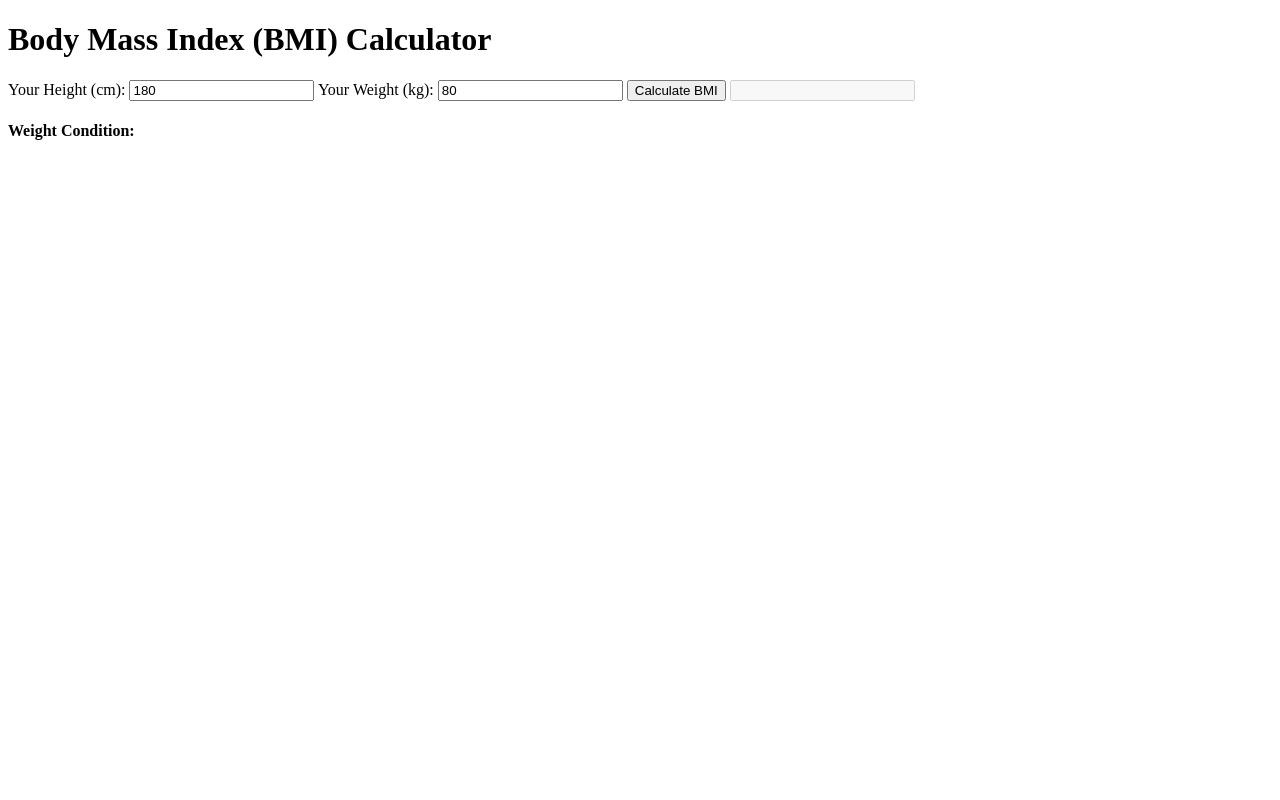
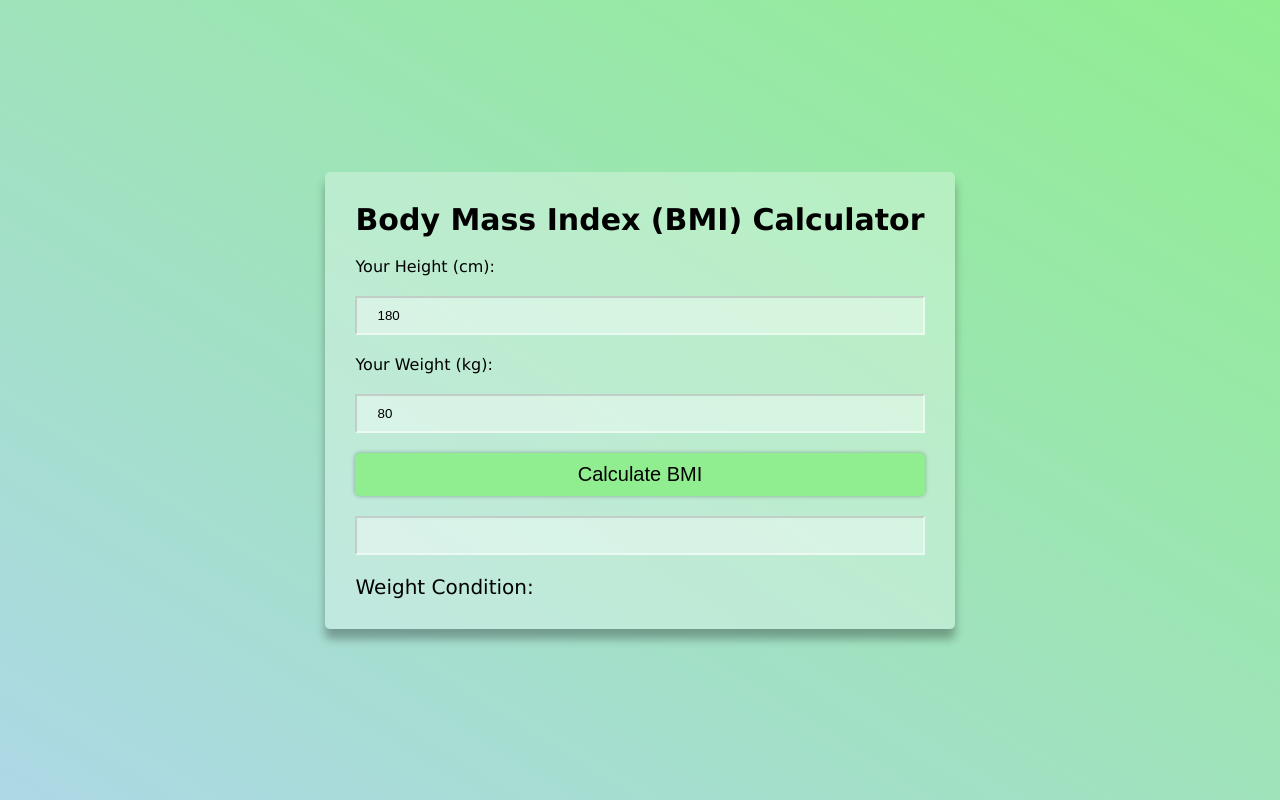
Before and after one commit to PmS-crypto/bmiCalculator, a plain HTML site: page index.html in a window 1280 px wide. Drawn offline with Linux system fonts and the light colour scheme.

Commit message:
feat: add css styles

```diff
--- a/index.html
+++ b/index.html
@@ -4,22 +4,23 @@
     <meta charset="UTF-8">
     <meta name="viewport" content="width=device-width, initial-scale=1.0">
     <title>BMI Calculator</title>
+    <link rel="stylesheet" href="style.css">
 </head>
 <body>
     <div class="container">
         <h1 class="heading">
             Body Mass Index (BMI) Calculator
         </h1>
-        Your Height (cm):
+        <p>Your Height (cm): </p>
         <input class="input" id="height" type="number" value="180" placeholder="Enter your height (in cm)">
-        Your Weight (kg):
+        <p>Your Weight (kg): </p>
         <input class="input" id="weight" type="number" value="80" placeholder="Enter your weight (in kg)">
         <button class="btn" id="btn">
             Calculate BMI
         </button>
         <input type="text" class="input" id="bmi-result" disabled>
         <h4 class="info-text">Weight Condition: <span id="weight-condition"></span></h4>
+    </div>
 
-    </div>
 </body>
 </html>
--- /dev/null
+++ b/style.css
@@ -0,0 +1,58 @@
+body {
+    margin: 0;
+    background: linear-gradient(to left bottom, lightgreen, lightblue);
+    height: 100vh;
+    display: flex;
+    justify-content: center;
+    align-items: center;
+    font-family: Verdana, Geneva, Tahoma, sans-serif;
+}
+
+.container {
+    background-color: rgba(255, 255, 255, 0.3);
+    padding: 20px;
+    display: flex;
+    flex-direction: column;
+    border-radius: 5px;
+    box-shadow: 0 10px 10px rgba(0, 0, 0, 0.3);
+    margin: 10px;
+    text-align: left;
+}
+
+.heading {
+    font-size: 30px;
+    margin: 10px;
+}
+
+p {
+    margin: 10px;
+}
+
+.input {
+    padding: 10px 20px;
+    background-color: rgba(255, 255, 255, 0.4);
+    border-color: rgba(255, 255, 255, 0.5);
+    margin: 10px;
+}
+
+.btn {
+    background-color: lightgreen;
+    border: none;
+    box-shadow: 0 0 4px rgba(0, 0, 0, 0.3);
+    padding: 10px 20px;
+    margin: 10px;
+    border-radius: 5px;
+    font-size: 20px;
+    cursor: pointer;
+}
+
+.btn:hover {
+    box-shadow: 0 0 8px rgba(0, 0, 0, 0.3);
+    transition: all 300ms ease;
+}
+
+.info-text {
+    font-size: 20px;
+    font-weight: 500;
+    margin: 10px;
+}
```
